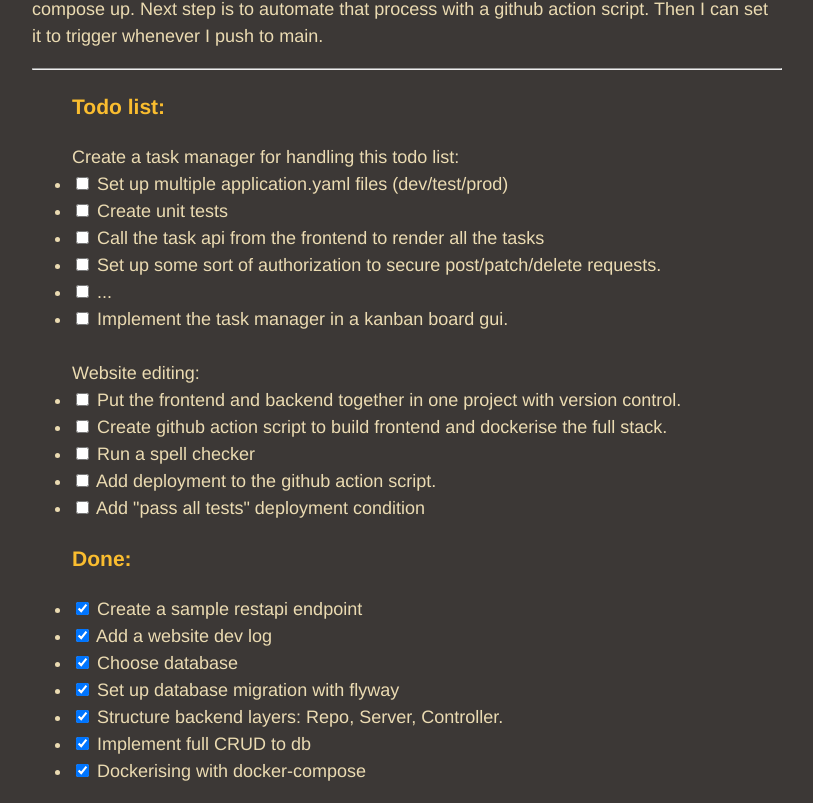
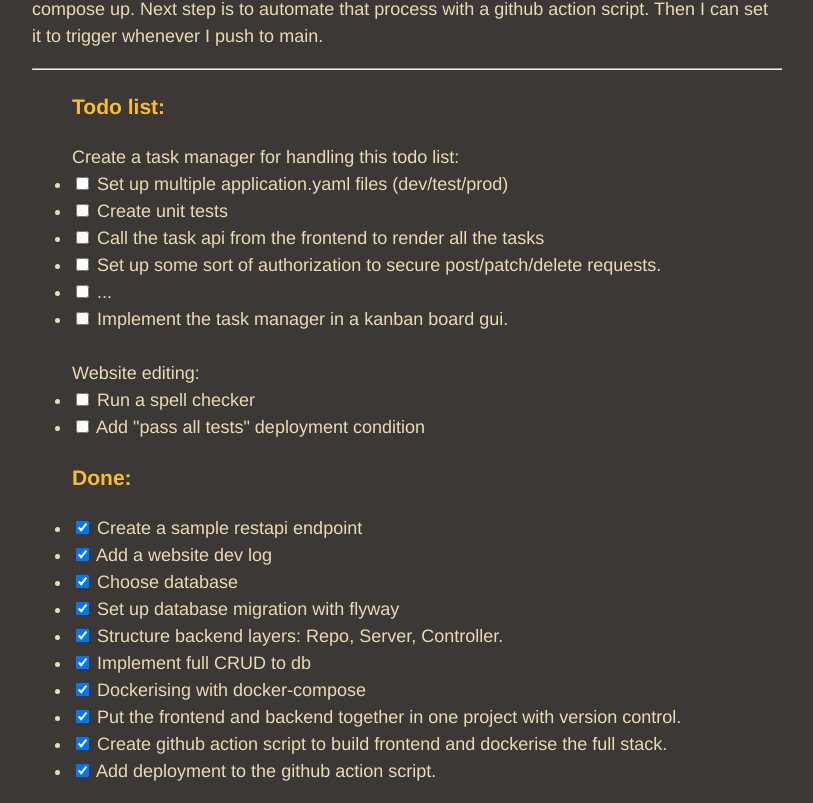
Before and after one commit to l4rma/magelssen.io, a React app in the folder frontend/: page /Articles/this-website in a window 1280 px wide. Shown: the part 1885-2688 px from the top of the page, without its empty margins (233-1046 px from the left). Built offline with nearby package versions, Linux system fonts and the light colour scheme.

Commit message:
Updated todo list

```diff
--- a/frontend/src/pages/this-website.jsx
+++ b/frontend/src/pages/this-website.jsx
@@ -118,10 +118,7 @@ export default function thisWebsite() {
           <li><input type="checkbox" /> Implement the task manager in a kanban board gui.</li>
           <br />
           Website editing:
-          <li><input type="checkbox" /> Put the frontend and backend together in one project with version control.</li>
-          <li><input type="checkbox" /> Create github action script to build frontend and dockerise the full stack.</li>
           <li><input type="checkbox" /> Run a spell checker</li>
-          <li><input type="checkbox" /> Add deployment to the github action script.</li>
           <li><input type="checkbox" /> Add "pass all tests" deployment condition</li>
 
         <h3 className="article-sub-header">Done:</h3>
@@ -132,6 +129,9 @@ export default function thisWebsite() {
           <li><input type="checkbox" checked /> Structure backend layers: Repo, Server, Controller.</li>
           <li><input type="checkbox" checked /> Implement full CRUD to db</li>
           <li><input type="checkbox" checked /> Dockerising with docker-compose</li>
+          <li><input type="checkbox" checked /> Put the frontend and backend together in one project with version control.</li>
+          <li><input type="checkbox" checked /> Create github action script to build frontend and dockerise the full stack.</li>
+          <li><input type="checkbox" checked /> Add deployment to the github action script.</li>
         </ul>
       </div>
     </>
```
